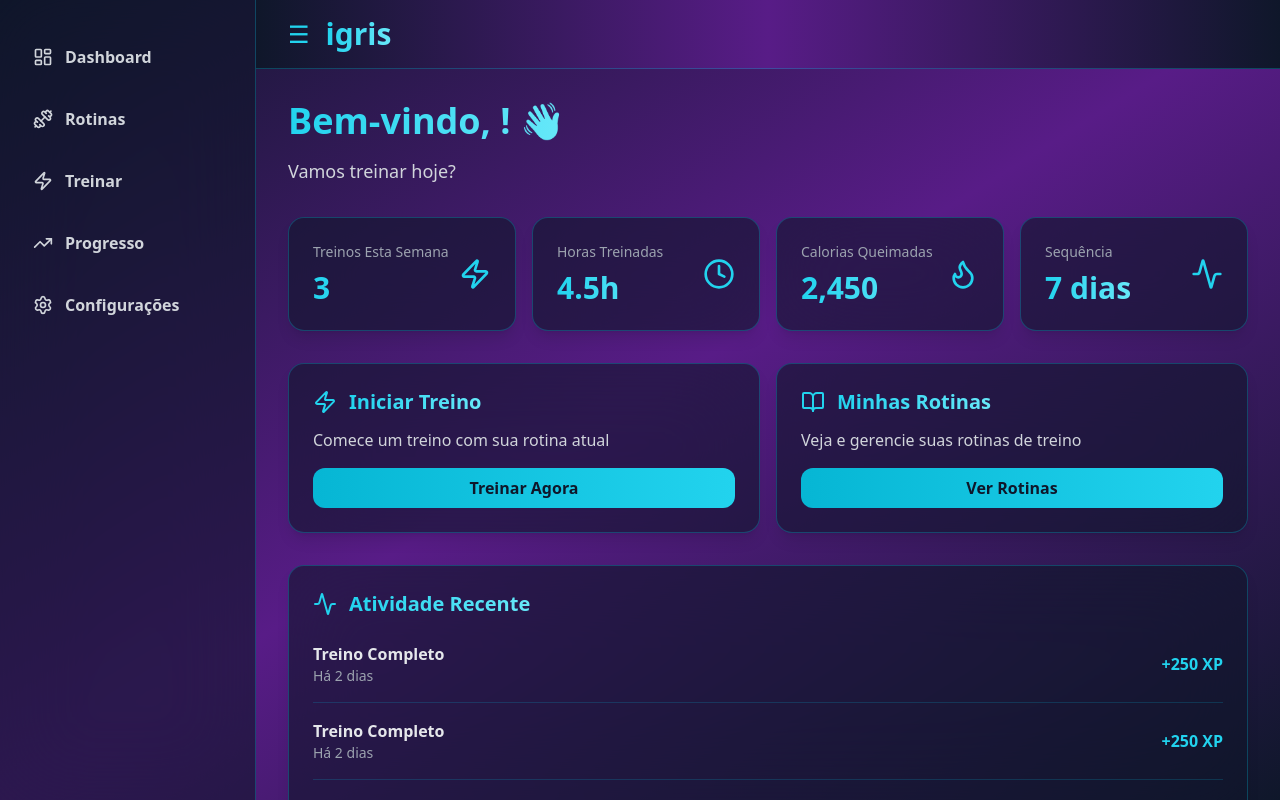
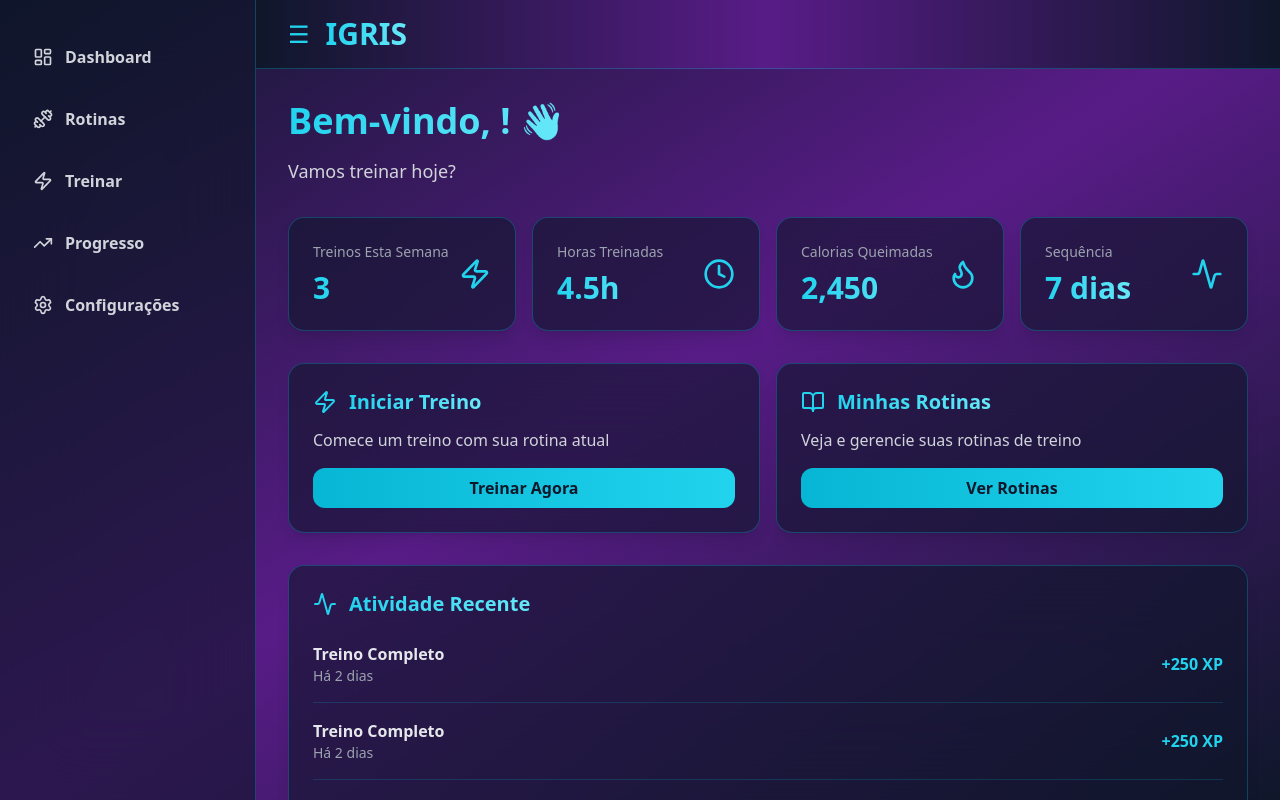
Before and after one commit to joaonascimentooo/Igris, a Next.js app: page /dashboard in a window 1280 px wide. Built offline with nearby package versions, Linux system fonts and the light colour scheme; no server answers.

Commit message:
update project name to IGRIS and standardize capitalization across components

```diff
--- a/package.json
+++ b/package.json
@@ -1,5 +1,5 @@
 {
-  "name": "gym-routine-monitoring",
+  "name": "IGRIS",
   "version": "1.0.0",
   "description": "Platform for gym routines and workout monitoring",
   "private": true,
--- a/src/app/layout.tsx
+++ b/src/app/layout.tsx
@@ -7,8 +7,11 @@ import type React from 'react';
 import './globals.css';
 
 export const metadata: Metadata = {
-  title: 'Gym Routine - Monitor Your Workouts',
+  title: 'IGRIS',
   description: 'Platform for managing gym routines and tracking your fitness progress',
+  icons: {
+    icon: '/favicon.svg',
+  },
 };
 
 export const viewport = {
--- a/src/app/login/page.tsx
+++ b/src/app/login/page.tsx
@@ -92,9 +92,8 @@ const LoginPage: React.FC = () => {
         {/* Header */}
         <div className="text-center mb-12">
           <h1 className="text-6xl font-black text-transparent bg-gradient-to-r from-cyan-400 to-cyan-300 bg-clip-text mb-2">
-            igris
+            IGRIS
           </h1>
-          <p className="text-gray-300 text-xs tracking-widest font-semibold">SEU ASSISTENTE DE TREINO</p>
         </div>
 
         {/* Card Principal */}
@@ -213,7 +212,7 @@ const LoginPage: React.FC = () => {
         </div>
 
         {/* Rodapé */}
-        <p className="text-center text-gray-600 text-xs mt-8 font-medium">© 2026 igris. Todos os direitos reservados.</p>
+        <p className="text-center text-gray-600 text-xs mt-8 font-medium">© 2026 IGRIS. Todos os direitos reservados.</p>
       </div>
     </div>
   );
--- a/src/app/register/page.tsx
+++ b/src/app/register/page.tsx
@@ -100,15 +100,14 @@ const RegisterPage: React.FC = () => {
         {/* Header */}
         <div className="text-center mb-12">
           <h1 className="inline-block text-6xl font-black text-transparent bg-gradient-to-r from-cyan-400 to-cyan-300 bg-clip-text mb-2">
-            igris
+            IGRIS
           </h1>
-          <p className="text-gray-300 text-xs tracking-widest font-semibold">SEU ASSISTENTE DE TREINO</p>
         </div>
 
         {/* Card Principal */}
         <div className="bg-slate-900/60 backdrop-blur-2xl rounded-3xl p-8 border border-cyan-500/30 shadow-2xl">
           <h2 className="text-3xl font-bold text-white mb-2">Criar Conta</h2>
-          <p className="text-gray-400 text-sm mb-8">Comece sua jornada de fitness com igris</p>
+          <p className="text-gray-400 text-sm mb-8">Comece sua jornada de fitness com IGRIS</p>
 
           {/* Botões Sociais */}
           <div className="space-y-3 mb-8">
@@ -249,7 +248,7 @@ const RegisterPage: React.FC = () => {
         </div>
 
         {/* Rodapé */}
-        <p className="text-center text-gray-600 text-xs mt-8 font-medium">© 2026 igris. Todos os direitos reservados.</p>
+        <p className="text-center text-gray-600 text-xs mt-8 font-medium">© 2026 IGRIS. Todos os direitos reservados.</p>
       </div>
     </div>
   );
--- a/src/components/Layout/Header.tsx
+++ b/src/components/Layout/Header.tsx
@@ -31,7 +31,7 @@ const Header: React.FC<HeaderProps> = ({ onToggleSidebar }) => {
           ☰
         </button>
         <h1 className="text-3xl font-black text-transparent bg-gradient-to-r from-cyan-400 to-cyan-300 bg-clip-text inline-block">
-          igris
+          IGRIS
         </h1>
       </div>
 
```
Also changed, not shown: public/favicon.svg (added).
